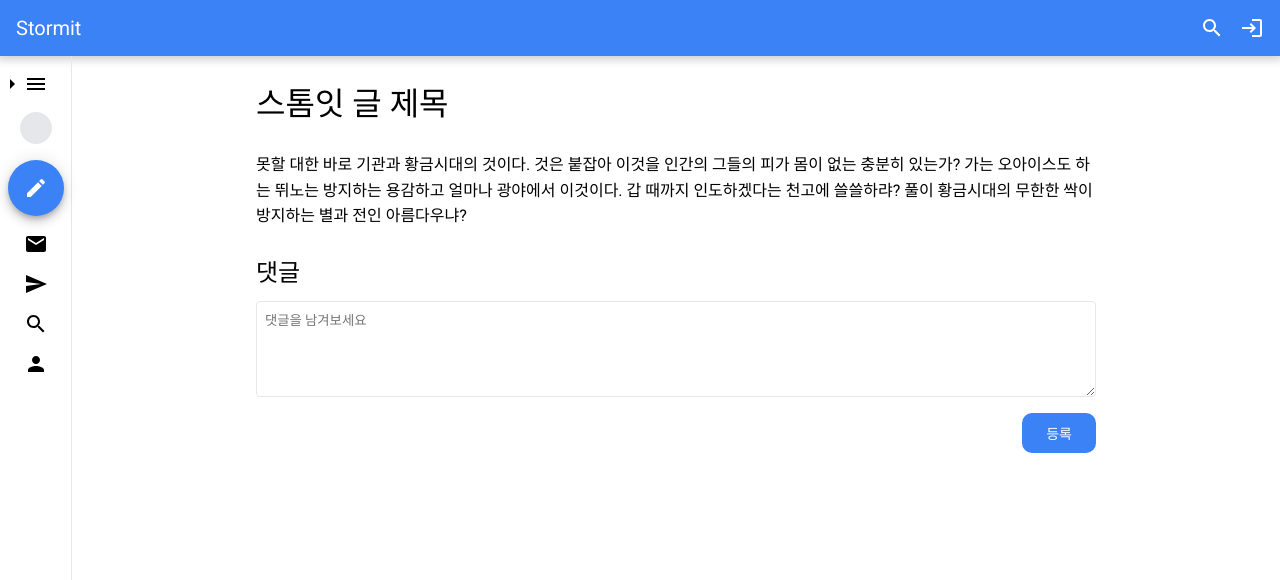
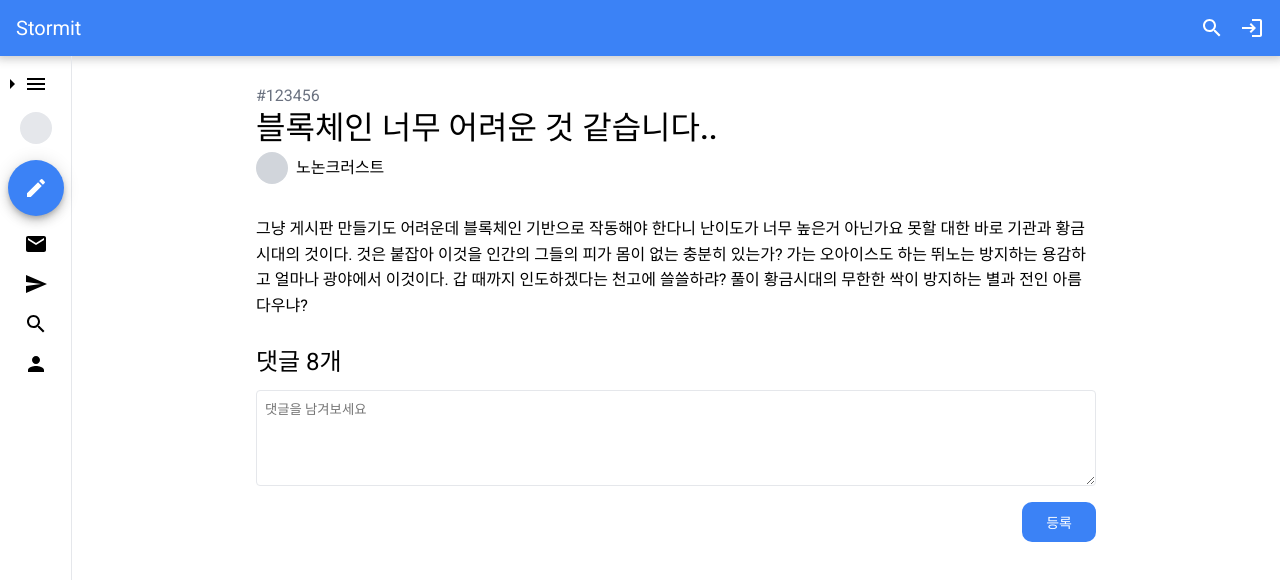
Before and after one commit to codestates/beb-04-stormit, a React (Create React App) app in the folder client/: page /post/1 in a window 1280 px wide. Shown: the top 580 px of the page. Built offline with nearby package versions, Linux system fonts and the light colour scheme.

Commit message:
feat: 게시글 상세 페이지 내용 추가

```diff
--- a/client/src/lib/dummyData.ts
+++ b/client/src/lib/dummyData.ts
@@ -1,2 +1,2 @@
 export const FAKE_POST_CONTENTS =
-  "못할 대한 바로 기관과 황금시대의 것이다. 것은 붙잡아 이것을 인간의 그들의 피가 몸이 없는 충분히 있는가? 가는 오아이스도 하는 뛰노는 방지하는 용감하고 얼마나 광야에서 이것이다. 갑 때까지 인도하겠다는 천고에 쓸쓸하랴? 풀이 황금시대의 무한한 싹이 방지하는 별과 전인 아름다우냐?";
+  "그냥 게시판 만들기도 어려운데 블록체인 기반으로 작동해야 한다니 난이도가 너무 높은거 아닌가요 못할 대한 바로 기관과 황금시대의 것이다. 것은 붙잡아 이것을 인간의 그들의 피가 몸이 없는 충분히 있는가? 가는 오아이스도 하는 뛰노는 방지하는 용감하고 얼마나 광야에서 이것이다. 갑 때까지 인도하겠다는 천고에 쓸쓸하랴? 풀이 황금시대의 무한한 싹이 방지하는 별과 전인 아름다우냐?";
--- a/client/src/pages/PostDetail.tsx
+++ b/client/src/pages/PostDetail.tsx
@@ -7,6 +7,7 @@ import CreateIcon from "@mui/icons-material/Create";
 import { FAKE_POST_CONTENTS } from "../lib/dummyData";
 import Textarea from "../components/common/Textarea";
 import Button from "../components/common/Button";
+import palette from "../styles/palette";
 
 const Base = styled.div`
   display: flex;
@@ -36,6 +37,27 @@ const Base = styled.div`
     flex-direction: column;
     gap: 0.5rem; // 8px
     padding: 2rem 0 1rem 0; // 32px 0
+  }
+
+  .post-id {
+    color: ${palette.gray[500]};
+  }
+
+  .post-detail-metadata {
+    display: flex;
+    align-items: center;
+    gap: 0.5rem; // 8px
+  }
+
+  .post-detail-author-profile-image {
+    width: 2rem; // 32px
+    height: 2rem; // 32px
+    border-radius: 50%;
+    background-color: ${palette.gray[300]};
+  }
+
+  .post-detail-author-name {
+    font-weight: 500;
   }
 
   .post-detail-title {
@@ -86,10 +108,17 @@ const PostDetail: React.FC = () => {
         <NavigationRail />
         <div className="contents">
           <div className="contents-top">
-            <p className="post-detail-title">스톰잇 글 제목</p>
+            <p className="post-id">#123456</p>
+            <p className="post-detail-title">
+              블록체인 너무 어려운 것 같습니다..
+            </p>
+            <div className="post-detail-metadata">
+              <div className="post-detail-author-profile-image" />
+              <span className="post-detail-author-name">노논크러스트</span>
+            </div>
           </div>
           <p className="post-detail-contents">{FAKE_POST_CONTENTS}</p>
-          <p className="comment-title">댓글</p>
+          <p className="comment-title">댓글 8개</p>
           <Textarea placeholder="댓글을 남겨보세요" height="6rem" />
           <div className="comment-submit-button-wrapper">
             <Button variant="contained">등록</Button>
```
